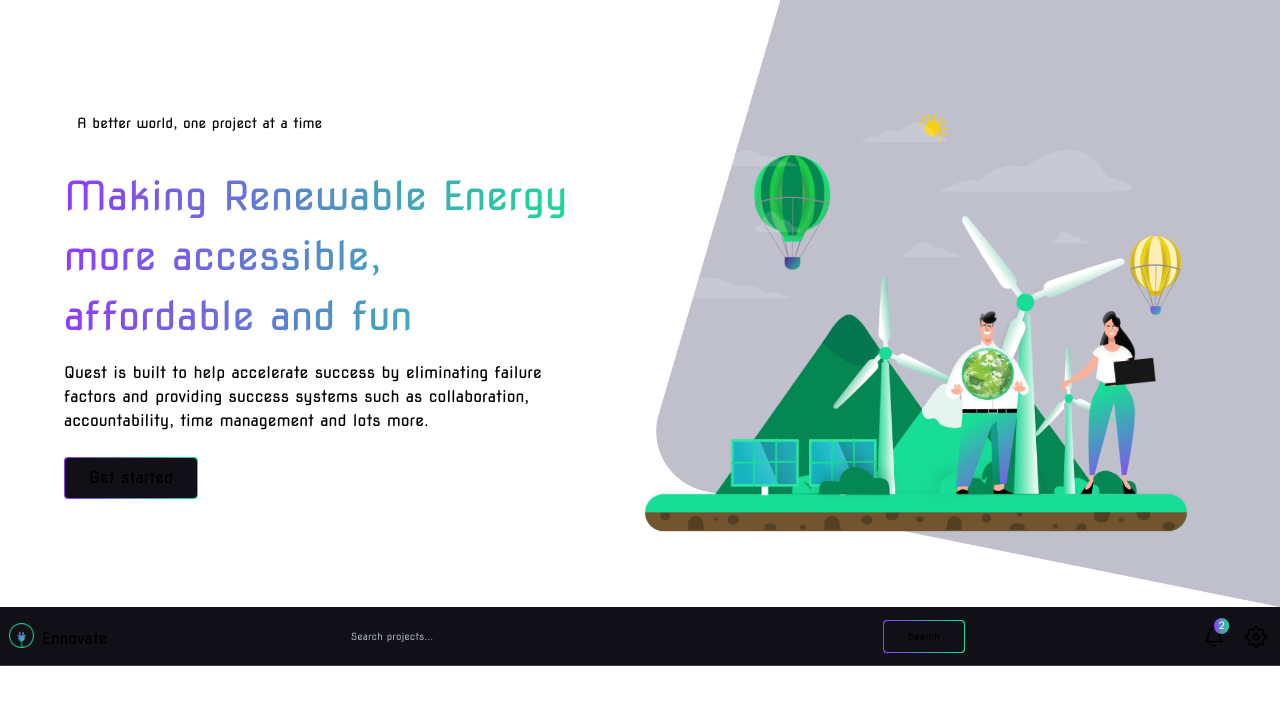
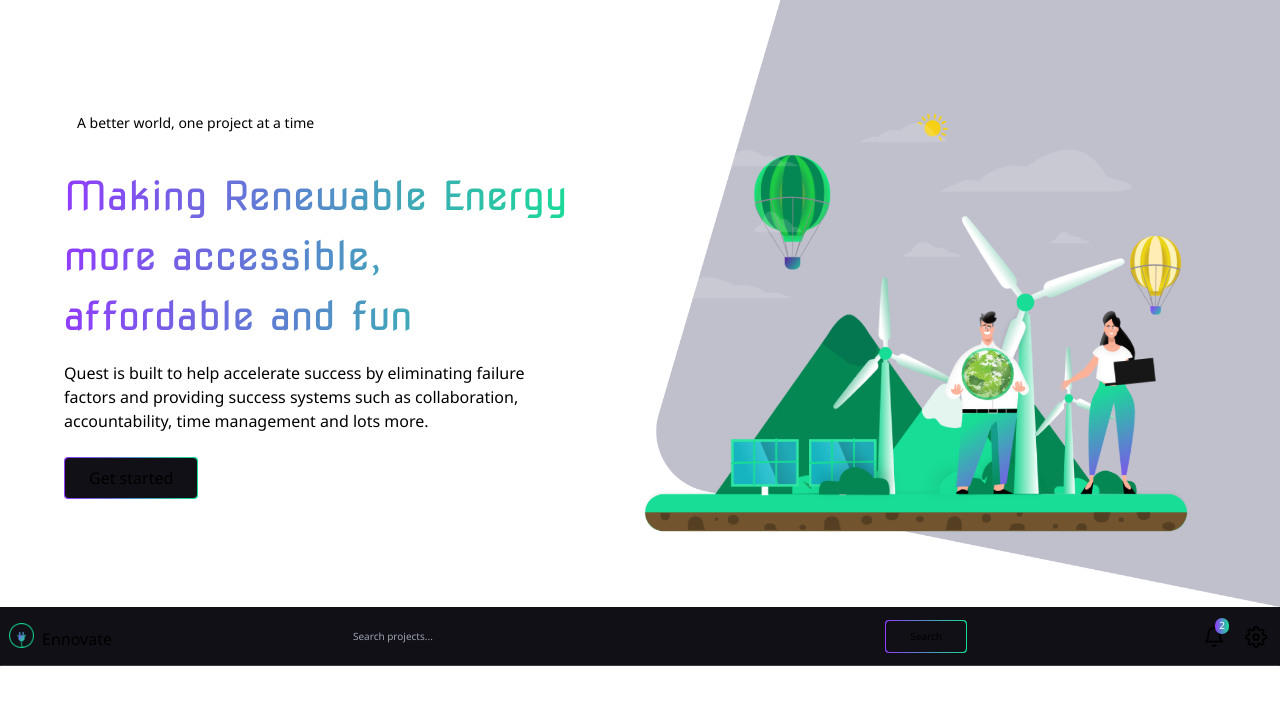
Before and after one commit to abel-otegbola/Ennovate, a React (Vite) app: page / in a window 1280 px wide. Shown: the top 704 px of the page. Built offline with nearby package versions, Linux system fonts and the light colour scheme.

Commit message:
style: change font to use noto sans

```diff
--- a/src/index.css
+++ b/src/index.css
@@ -1,5 +1,5 @@
 
-@import url('https://fonts.googleapis.com/css2?family=Nova+Square&display=swap');
+@import url('https://fonts.googleapis.com/css2?family=Noto+Sans:wght@400;500;600;700;800;900&family=Nova+Square&display=swap');
 
 @tailwind base;
 @tailwind components;
@@ -18,5 +18,10 @@
   -webkit-font-smoothing: antialiased;
   -moz-osx-font-smoothing: grayscale;
   -webkit-text-size-adjust: 100%;
+}
+h1, h2, h3, h4, h5 {
   font-family: "Nova Square", cursive;
 }
+body {
+  font-family: 'Noto Sans', sans-serif
+}
```
